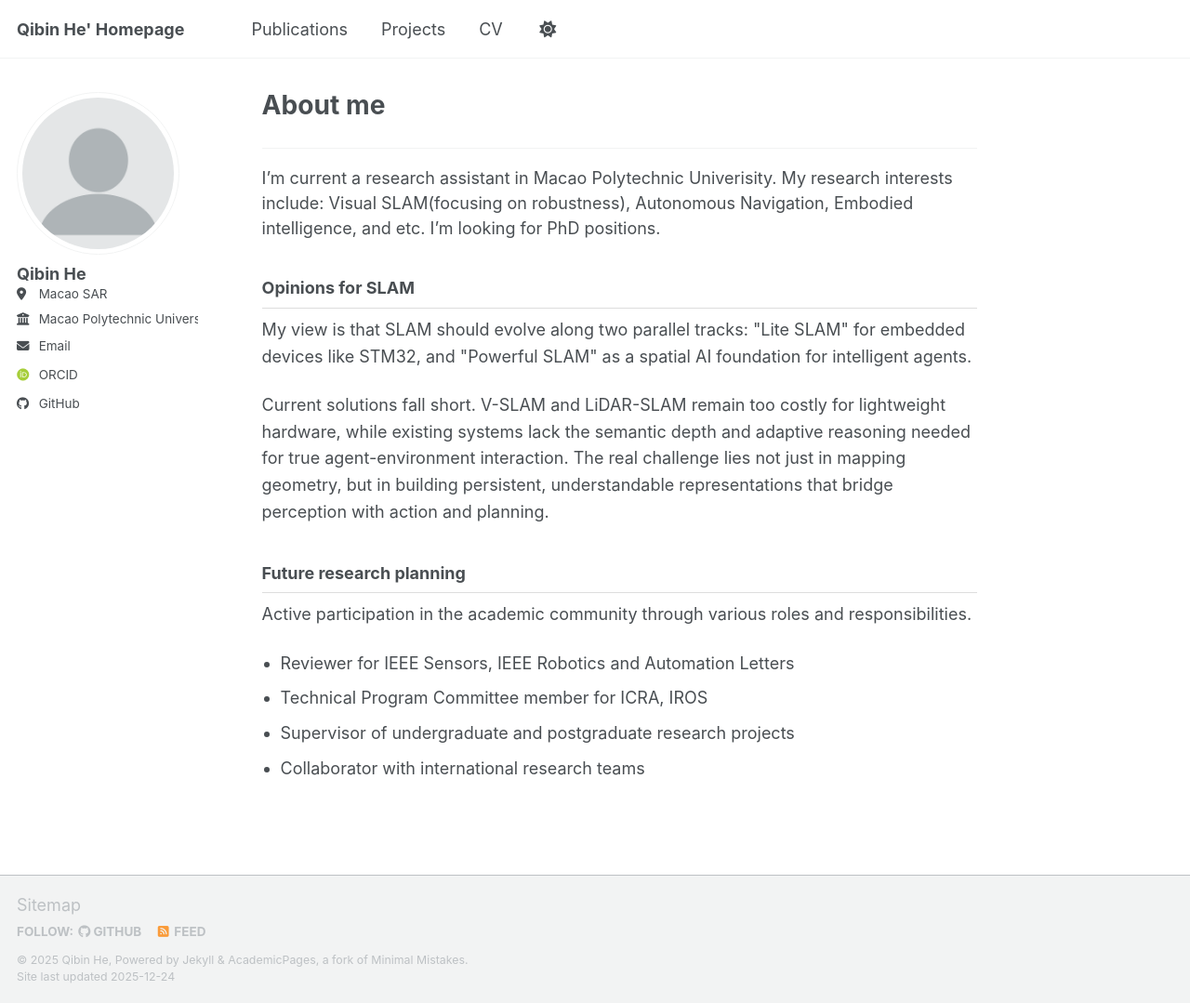
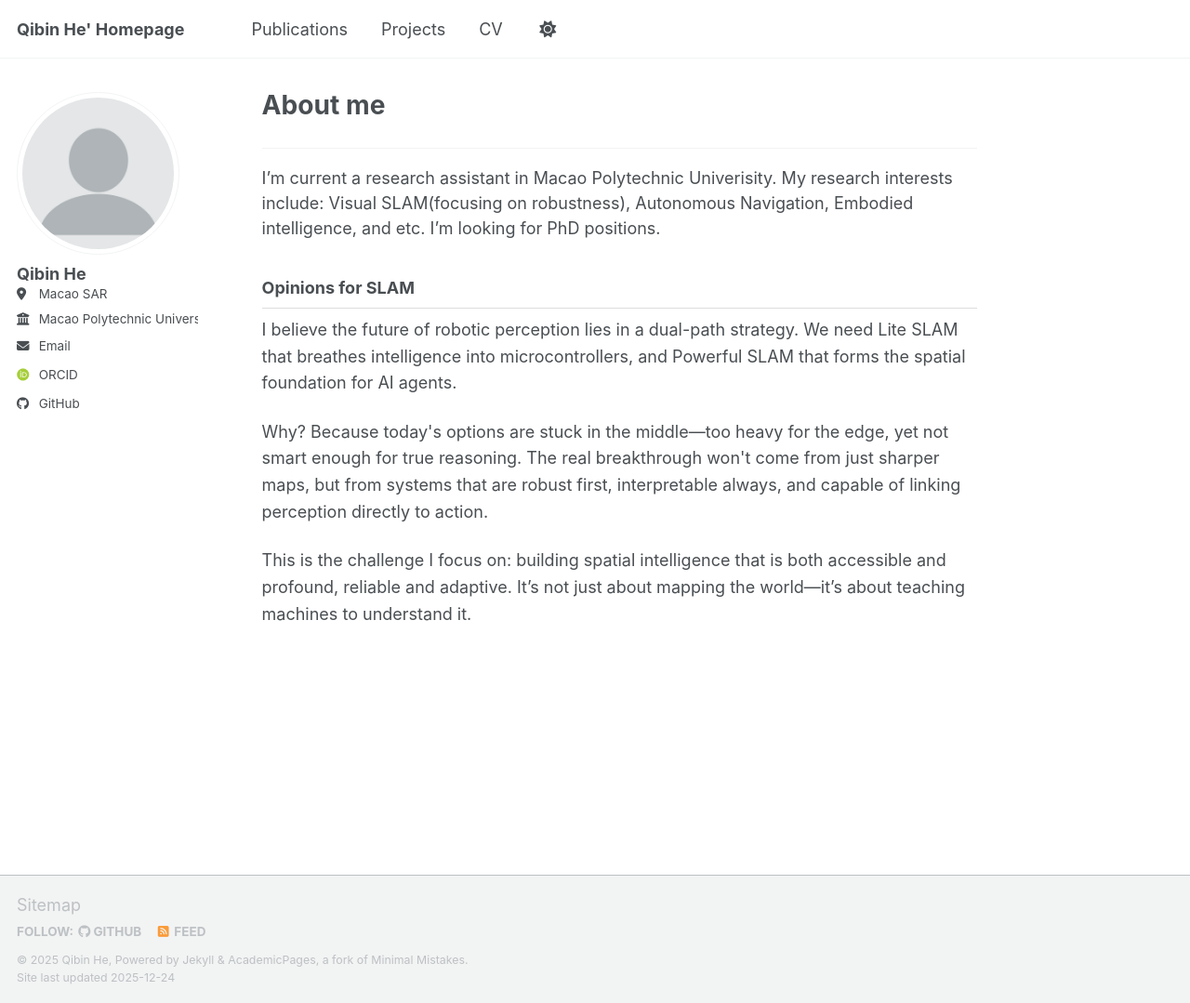
Before and after one commit to MECHA-HE/MECHA-HE.github.io, a Jekyll site: the page built from _pages/about.md, in a window 1280 px wide and 1079 px high. Shown: the whole window at 93% size. Built offline with Jekyll 4.4.1, drawn with Linux system fonts in a browser that asks for light colours; some web fonts are replaced; a script bundle is joined from its source files by our own code; library files that are not in the unit come from our copies.

Commit message:
Update about.md

```diff
--- a/_pages/about.md
+++ b/_pages/about.md
@@ -16,20 +16,12 @@ I'm current a research assistant in Macao Polytechnic Univerisity. My research i
   <!-- 上部 -->
   <div style="margin-bottom: 40px;">
     <h3 style="margin-top: 0; border-bottom: 1px solid #ddd; padding-bottom: 10px;">Opinions for SLAM</h3>
-    <p style="line-height: 1.6;">My view is that SLAM should evolve along two parallel tracks: "Lite SLAM" for embedded devices like STM32, and "Powerful SLAM" as a spatial AI foundation for intelligent agents.</p>
-    <p style="line-height: 1.6;">Current solutions fall short. V-SLAM and LiDAR-SLAM remain too costly for lightweight hardware, while existing systems lack the semantic depth and adaptive reasoning needed for true agent-environment interaction. The real challenge lies not just in mapping geometry, but in building persistent, understandable representations that bridge perception with action and planning.</p>
+    <p style="line-height: 1.6;">I believe the future of robotic perception lies in a dual-path strategy. We need Lite SLAM that breathes intelligence into microcontrollers, and Powerful SLAM that forms the spatial foundation for AI agents.</p>
+    <p style="line-height: 1.6;">Why? Because today's options are stuck in the middle—too heavy for the edge, yet not smart enough for true reasoning. The real breakthrough won't come from just sharper maps, but from systems that are robust first, interpretable always, and capable of linking perception directly to action.</p>
+    <p style="line-height: 1.6;">This is the challenge I focus on: building spatial intelligence that is both accessible and profound, reliable and adaptive. It’s not just about mapping the world—it’s about teaching machines to understand it.</p>
+
   </div>
 
-  <!-- 下部 -->
-  <div>
-    <h3 style="margin-top: 0; border-bottom: 1px solid #ddd; padding-bottom: 10px;">Future research planning</h3>
-    <p style="line-height: 1.6;">Active participation in the academic community through various roles and responsibilities.</p>
-    <ul style="padding-left: 20px; line-height: 1.6;">
-      <li>Reviewer for IEEE Sensors, IEEE Robotics and Automation Letters</li>
-      <li>Technical Program Committee member for ICRA, IROS</li>
-      <li>Supervisor of undergraduate and postgraduate research projects</li>
-      <li>Collaborator with international research teams</li>
-    </ul>
-  </div>
+
 
 </div>
```
